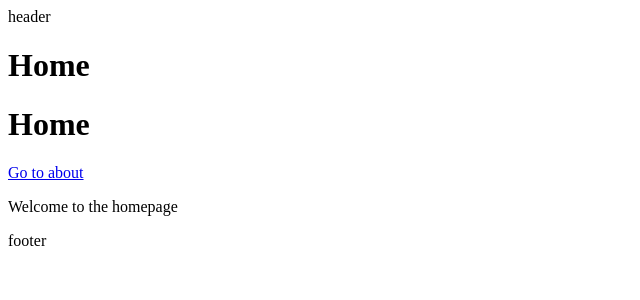
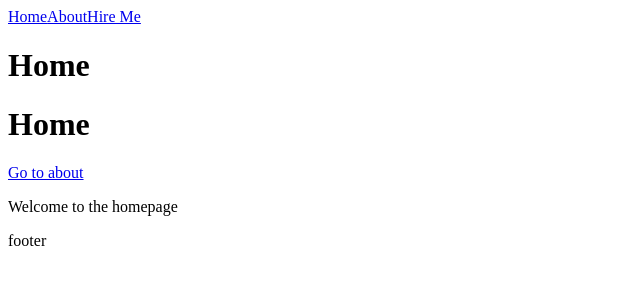
Before and after one commit to sahilmob/nextjs-portfolio, a Next.js app: page / in a window 1280 px wide. Shown: the top 300 px of the page, without its empty margins (0-640 px from the left). Built offline with nearby package versions, Linux system fonts and the light colour scheme.

Commit message:
add header links

```diff
--- a/components/Layout.js
+++ b/components/Layout.js
@@ -1,7 +1,19 @@
+import Link from "next/link";
+
 export default function Layout({ children, title }) {
 	return (
 		<div>
-			<header>header</header>
+			<header>
+				<Link href="/">
+					<a>Home</a>
+				</Link>
+				<Link href="/about">
+					<a>About</a>
+				</Link>
+				<Link href="/hireme">
+					<a>Hire Me</a>
+				</Link>
+			</header>
 			<h1>{title}</h1>
 			{children}
 			<footer>footer</footer>
```
